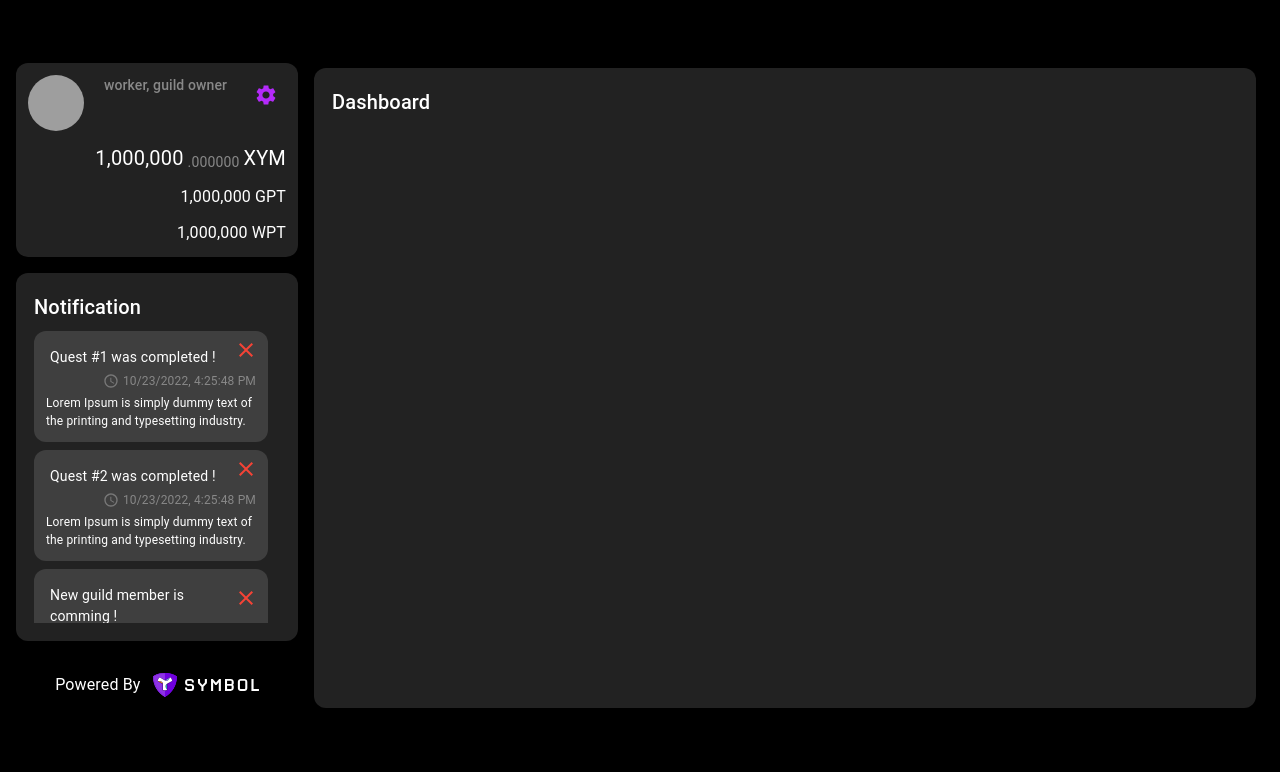
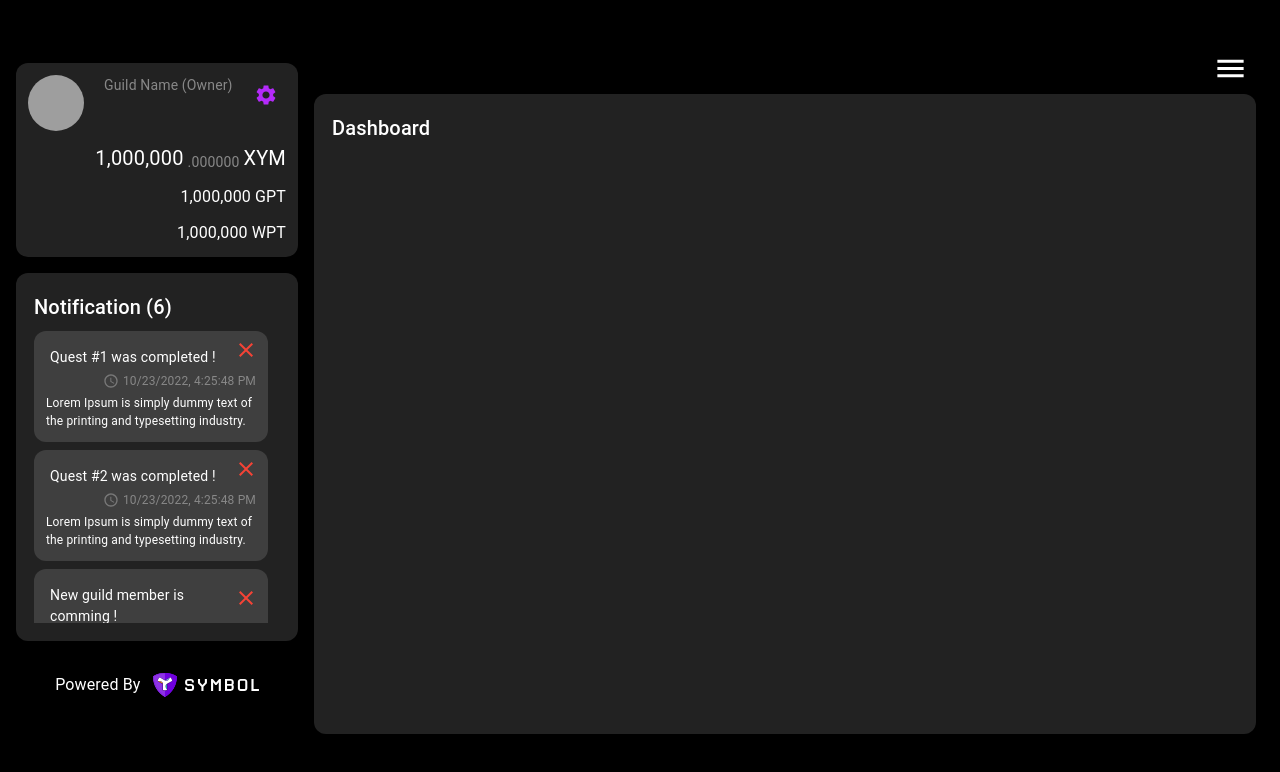
Before and after one commit to ymuichiro/decentralized-guild_old, a React (Vite) app in the folder frontend/: page /dashboard in a window 1280 px wide. Shown: the top 772 px of the page. Built offline with nearby package versions, Linux system fonts and the light colour scheme; grey boxes are pictures that could not be loaded.

Commit message:
[add] dashboard pages

```diff
--- a/frontend/src/Root.tsx
+++ b/frontend/src/Root.tsx
@@ -4,7 +4,7 @@ import Index from '@pages/Index';
 import Join from '@pages/login/Join';
 import Dashboard from '@pages/app/Dashboard';
 
-import './styles/global.css';
+import './styles/main.css';
 
 const router = createBrowserRouter([
   {
--- /dev/null
+++ b/frontend/src/components/organism/guild/GuildRankCard.tsx
@@ -0,0 +1,5 @@
+const GuildRankCard = (): JSX.Element => {
+  return <div></div>;
+};
+
+export default GuildRankCard;
--- a/frontend/src/components/organism/notification/NotificationCard.tsx
+++ b/frontend/src/components/organism/notification/NotificationCard.tsx
@@ -67,7 +67,7 @@ const NotificationCard = (): JSX.Element => {
       }}
     >
       <Typography component='h5' variant='h6'>
-        Notification
+        Notification ({NOTIFICATION_CARD_TEST_EXAMPLE.length})
       </Typography>
       <div style={{ maxHeight: 300, overflow: 'auto' }}>
         {NOTIFICATION_CARD_TEST_EXAMPLE.map((item) => {
--- a/frontend/src/components/organism/user/ProfileCard.tsx
+++ b/frontend/src/components/organism/user/ProfileCard.tsx
@@ -50,9 +50,9 @@ const ProfileCard = (): JSX.Element => {
         )}
 
         <div style={{ marginRight: 'auto', marginLeft: 20 }}>
-          <Typography variant='subtitle1'>{userInformation?.name}</Typography>
-          <Typography variant='subtitle2' color='#888'>
-            worker, guild owner
+          <Typography variant='body1'>{userInformation?.name}</Typography>
+          <Typography variant='body2' color='#888'>
+            Guild Name (Owner)
           </Typography>
         </div>
 
--- a/frontend/src/components/template/Board.tsx
+++ b/frontend/src/components/template/Board.tsx
@@ -1,19 +1,16 @@
-import Avatar from '@components/atom/Avatar';
+import { ReactElement } from 'react';
 
 import { useRecoilState } from 'recoil';
 import { userInformationState } from '@store/user/UserAtom';
 
 import Typography from '@components/atom/Typography';
-import IconButton from '@components/atom/IconButton';
-
-import SettingsIcon from '@mui/icons-material/Settings';
-import MosaicBox from '@components/moleculs/MosaicBox';
 
 export interface BoardProps {
   title: string;
+  children: ReactElement;
 }
 
-const Board = ({ title }: BoardProps): JSX.Element => {
+const Board = ({ title, children }: BoardProps): JSX.Element => {
   const [userInformation, setUserInformation] =
     useRecoilState(userInformationState);
 
@@ -34,6 +31,7 @@ const Board = ({ title }: BoardProps): JSX.Element => {
       <Typography component='h5' variant='h6'>
         {title}
       </Typography>
+      {children}
     </div>
   );
 };
--- a/frontend/src/pages/app/Dashboard.tsx
+++ b/frontend/src/pages/app/Dashboard.tsx
@@ -3,11 +3,15 @@ import { useEffect } from 'react';
 import { useRecoilState } from 'recoil';
 import { userInformationState } from '@store/user/UserAtom';
 
+import IconButton from '@components/atom/IconButton';
 import Container from '@components/atom/Container';
 import Grid from '@components/atom/Grid';
 import ProfileCard from '@components/organism/user/ProfileCard';
 import NotificationCard from '@components/organism/notification/NotificationCard';
 import Board from '@components/template/Board';
+
+import ListIcon from '@mui/icons-material/List';
+import MenuIcon from '@mui/icons-material/Menu';
 
 interface SSSWindow extends Window {
   SSS: any;
@@ -72,7 +76,12 @@ const Dashboard = (): JSX.Element => {
           justifyContent='center'
           alignItems='center'
         >
-          <Board title='Dashboard' />
+          <div style={{ marginLeft: 'auto' }}>
+            <IconButton>
+              <MenuIcon fontSize='large' />
+            </IconButton>
+          </div>
+          <Board title='Dashboard'></Board>
         </Grid>
       </Grid>
     </Container>
```
Also changed, not shown: frontend/src/styles/main.css (renamed from frontend/src/styles/global.css).
